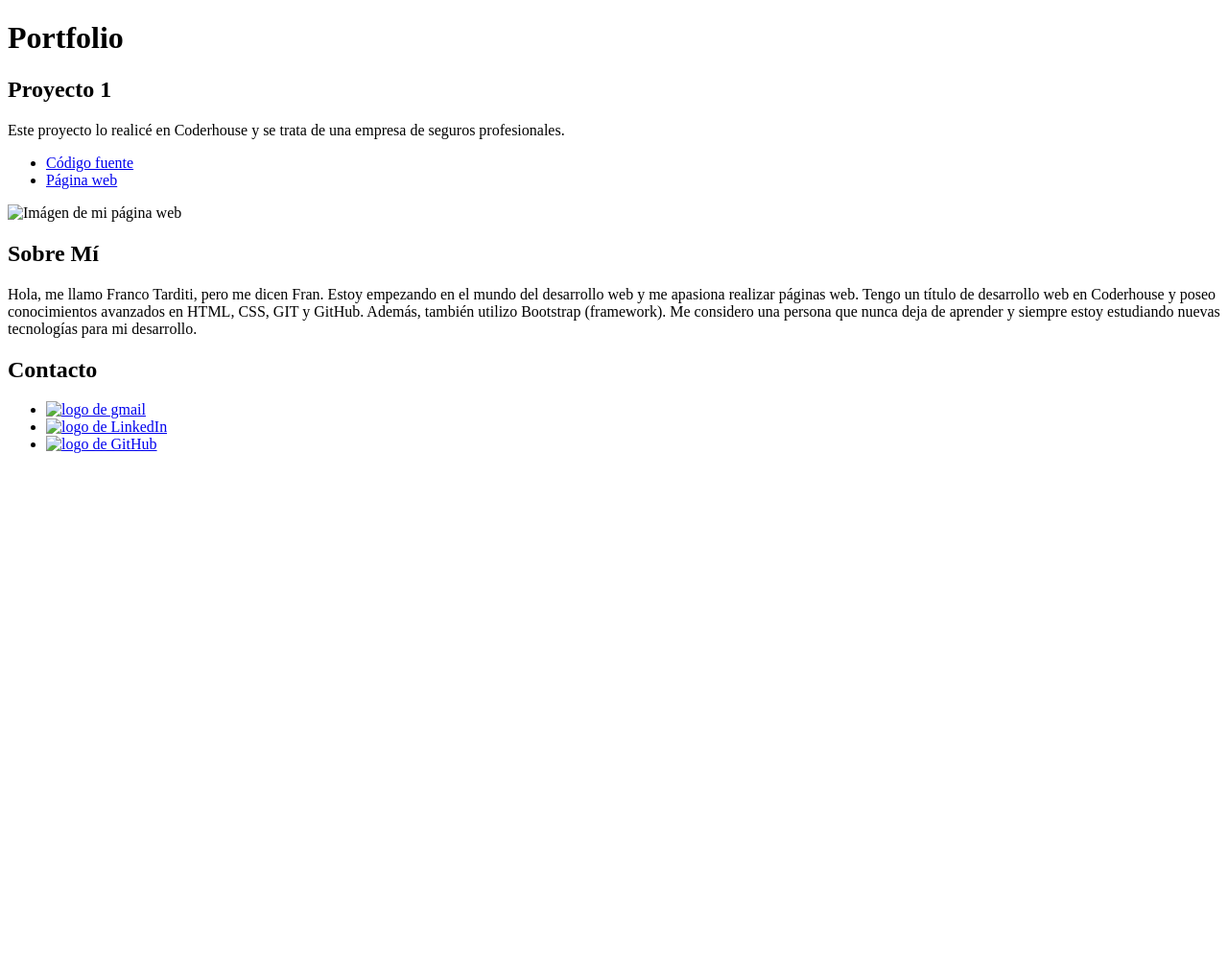
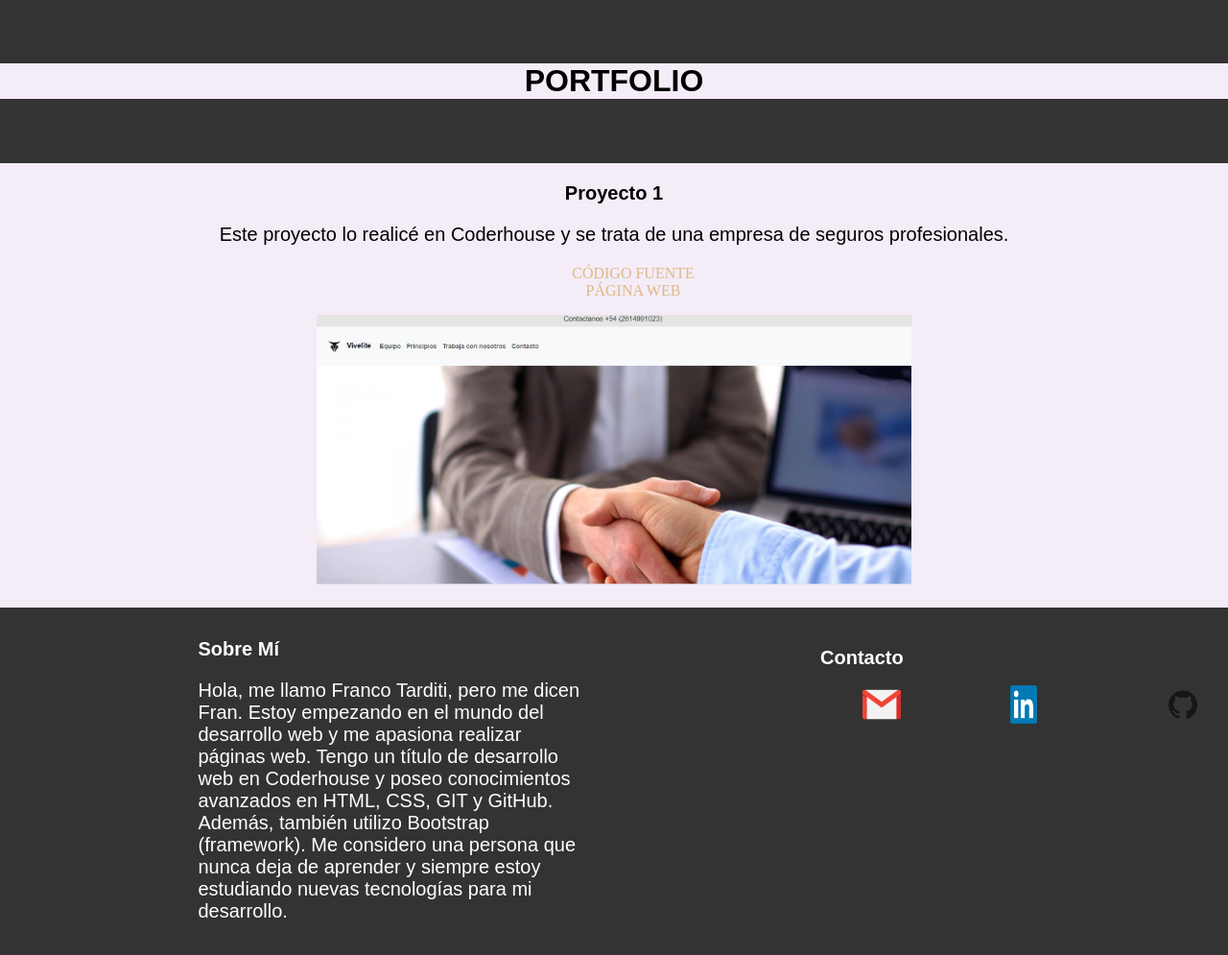
Before and after one commit to FrancoThomas3/Portfolio-Franco-Tarditi, a plain HTML site: page index.html in a window 1280 px wide. Shown: the whole page at 96% size. Before the commit the page ends 800 px from the top, so only its background shows below. Drawn offline with Linux system fonts and the light colour scheme; the site is published under a folder, as on GitHub Pages, so addresses that start at the root find nothing.

Commit message:
Arreglos de imágenes y estilo CSS

```diff
--- a/index.html
+++ b/index.html
@@ -6,7 +6,7 @@
     <meta name="viewport" content="width=device-width, initial-scale=1.0">
     <title>Franco Tarditi Portfolio</title>
     <!-- CSS -->
-    <link rel="stylesheet" href="/css/estilo.css">
+    <link rel="stylesheet" href="./css/estilo.css">
 </head>
 
 <body>
@@ -25,7 +25,7 @@
                 <li><a href="https://vivelite--seguros.000webhostapp.com/index.html" target="_blank">Página web</a></li>
             </ul>
             <!-- IMG -->
-            <img src="/img/pag1.JPG" alt="Imágen de mi página web">
+            <img src="./img/pag1.JPG" alt="Imágen de mi página web">
         </article>
     </section>
 
@@ -44,17 +44,17 @@
             <ul>
                 <li class="imgUno">
                     <a href="mailto:francotarditithomas@gmail.com" target="_blank">
-                        <img src="/img/gmail.png" alt="logo de gmail">
+                        <img src="./img/gmail.png" alt="logo de gmail">
                     </a>
                 </li>
                 <li class="imgDos">
                     <a href="https://www.linkedin.com/in/franco-thomas-tarditi-brandi-259a1a296" target="_blank">
-                        <img src="/img/linkedin.png" alt="logo de LinkedIn">
+                        <img src="./img/linkedin.png" alt="logo de LinkedIn">
                     </a>
                 </li>
                 <li class="imgTres">
                     <a href="https://github.com/TuNombreGitHub" target="_blank">
-                        <img src="/img/github.png" alt="logo de GitHub">
+                        <img src="./img/github.png" alt="logo de GitHub">
                     </a>
                 </li>
             </ul>
```
